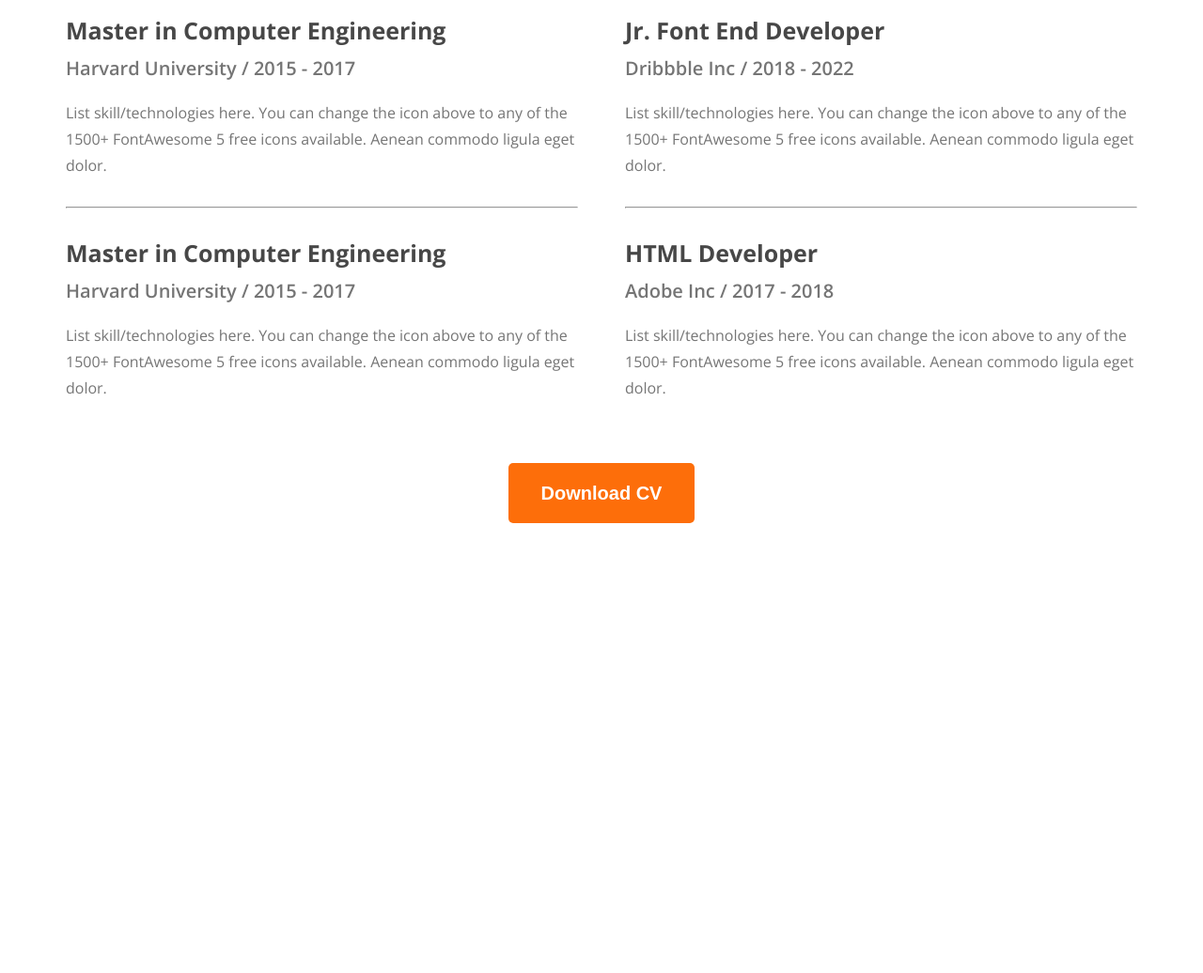
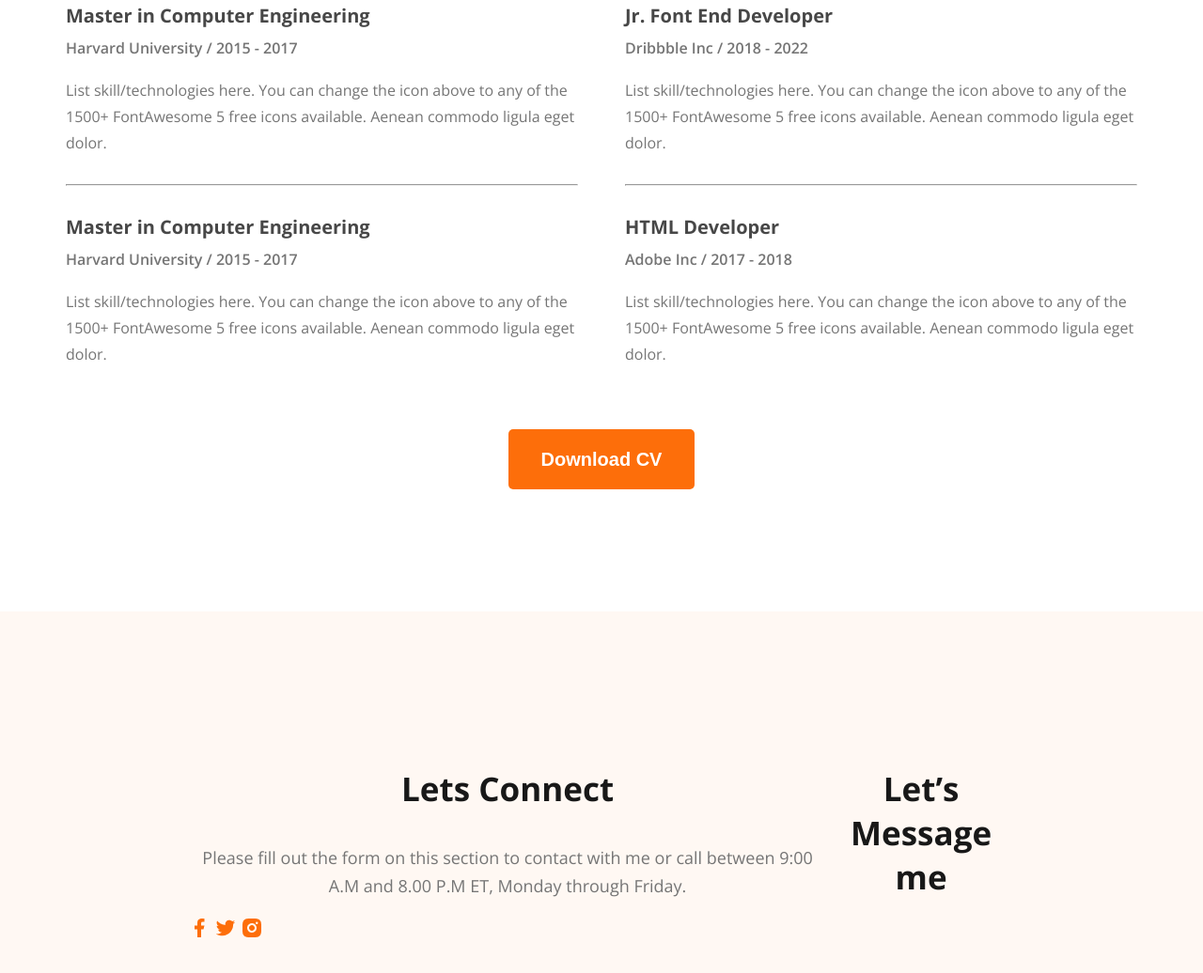
Before and after one commit to tariqul-sagar/dev_portfolio, a plain HTML site: page index.html in a window 1280 px wide. Shown: the part 2822-3858 px from the top of the page at 94% size. Before the commit the page ends 3509 px from the top, so only its background shows below. Drawn offline with nearby package versions, Linux system fonts and the light colour scheme.

Commit message:
Footer created

```diff
--- a/css/portfolio.css
+++ b/css/portfolio.css
@@ -169,13 +169,13 @@ main{
 .resume-item-title{
     margin-bottom: 10px;
     color: #474747;
-    font-size: 25px;
+    font-size: 20px;
     font-weight: 700;
 }
 .resume-item-subtitle{
     margin: 0 0 20px;
     color: #757575;
-    font-size: 20px;
+    font-size: 16px;
     font-weight: 600;
 }
 .resume-item-description{
@@ -194,3 +194,11 @@ main{
 }
 
 /* Main section end */
+
+/* Footer start */
+footer{
+    padding: 130px 200px;
+    display: flex;
+    background-color: #FFF8F3;
+}
+/* Footer end */
--- a/index.html
+++ b/index.html
@@ -157,7 +157,22 @@
     <!-- Main Content end -->
 
     <!-- Footer start -->
-    <footer></footer>
+    <footer>
+        <div class="footer-column">
+            <h3 class="section-title">Lets Connect</h3>
+            <p class="section-description">
+                Please fill out the form on this section to contact with me or call between 9:00 A.M and 8.00 P.M ET, Monday through Friday.
+            </p>
+            <div class="social-links">
+                <a href="#"><img src="images/icons/facebook.png" alt=""></a>
+                <a href="#"><img src="images/icons/twitter.png" alt=""></a>
+                <a href="#"><img src="images/icons/insta.png" alt=""></a>
+            </div>
+        </div>
+        <div class="footer-column">
+            <h3 class="section-title">Let’s Message me</h3>
+        </div>
+    </footer>
     <!-- Footer end -->
 
 </body>
```
